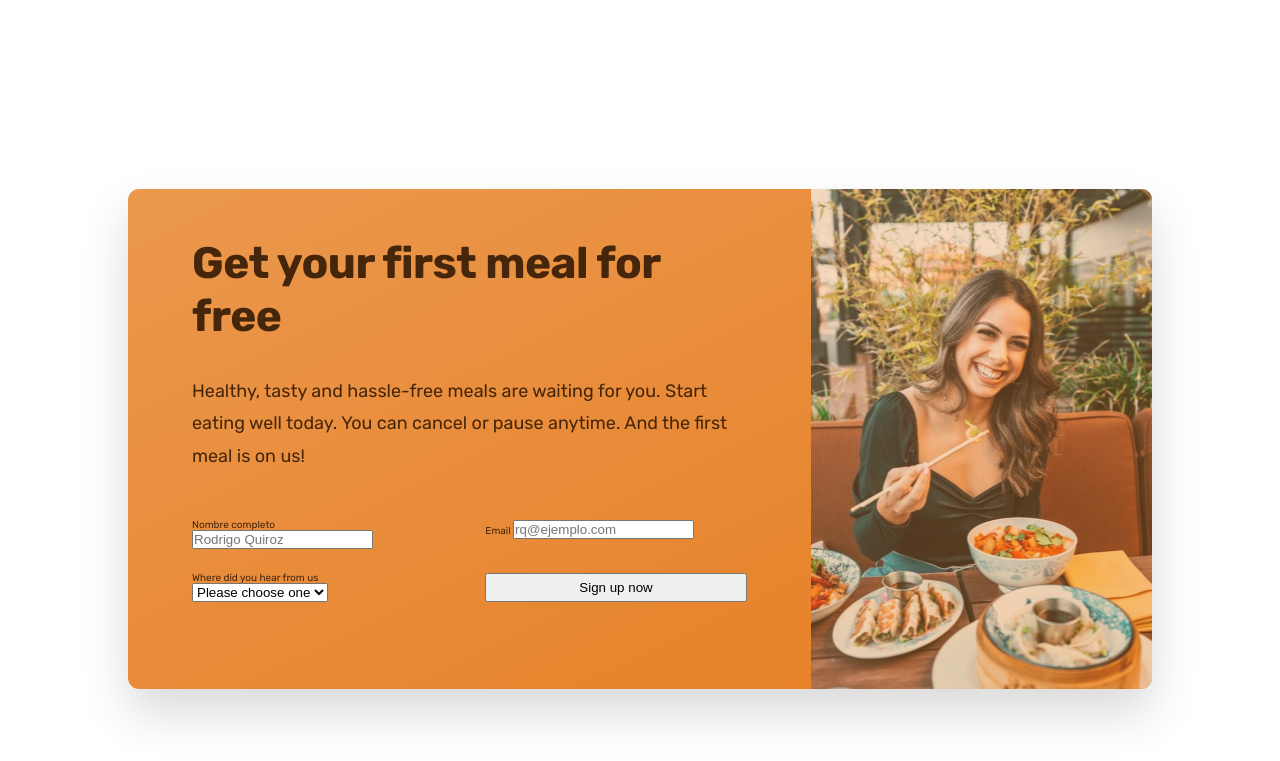
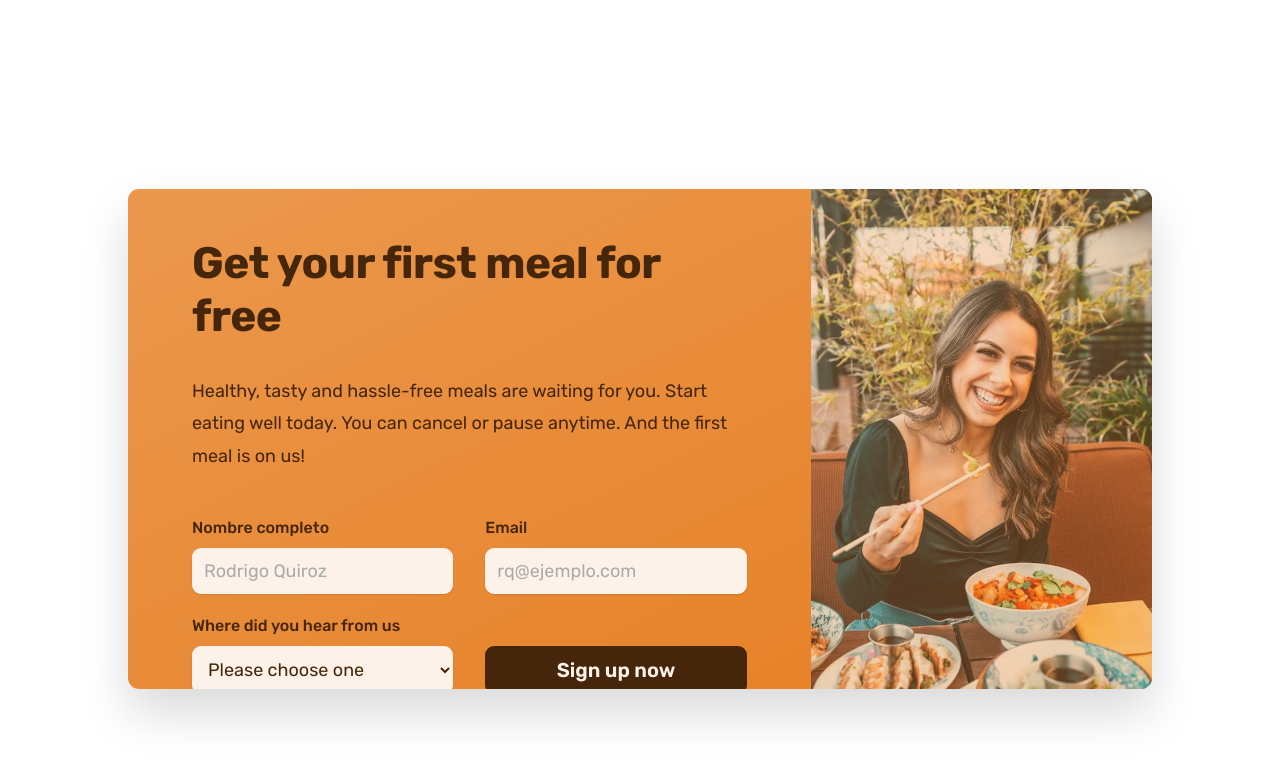
Before and after one commit to RodDev88/omniood-desktop, a plain HTML site: page index.html in a window 1280 px wide. Shown: the part 5949-6710 px from the top of the page. Drawn offline with nearby package versions, Linux system fonts and the light colour scheme.

Commit message:
finalizamos seccion CTA, muy bueno el trabajo de form en cuando a CSS y accesibilidad

```diff
--- a/css/general.css
+++ b/css/general.css
@@ -170,6 +170,7 @@ body {
   letter-spacing: 0.75px;
 }
 
+.btn,
 .btn:link,
 .btn:visited {
   display: inline-block;
@@ -178,6 +179,12 @@ body {
   font-weight: 600;
   padding: 1.6rem 3.2rem;
   border-radius: 9px;
+
+  /*Solo necesario para .btn*/
+
+  border: none;
+  cursor: pointer;
+  font-family: inherit;
 
   /*Transition prop, recordar que va en el estado original*/
   /* transition: background-color 0.3s; */
@@ -208,6 +215,18 @@ body {
 
   /*TRUCO para border inside*/
   box-shadow: inset 0 0 0 3px #fff;
+}
+
+.btn--form {
+  background-color: #45260a;
+  color: #fdf2e9;
+  align-self: end;
+  padding: 1.2rem;
+}
+
+.btn--form:hover {
+  background-color: #fff;
+  color: #555;
 }
 
 .link:link,
@@ -248,6 +267,11 @@ body {
   color: #e67e22;
 }
 
+*:focus {
+  outline: none;
+  box-shadow: 0 0 0 0.8rem rgba(230, 125, 34, 0.5);
+}
+
 /* HELPER / SETTINGS CLASES*/
 
 .margin-right-sm {
--- a/css/styles.css
+++ b/css/styles.css
@@ -515,3 +515,32 @@ eliminando el por defecto inline-block*/
   column-gap: 3.2rem;
   row-gap: 2.4rem;
 }
+
+.cta-form label {
+  display: block;
+  font-size: 1.6rem;
+  font-weight: 500;
+  margin-bottom: 1.2rem;
+}
+
+.cta-form input,
+.cta-form select {
+  width: 100%;
+  padding: 1.2rem;
+  font-size: 1.8rem;
+  font-family: inherit;
+  color: inherit;
+  border: none;
+  background-color: #fdf2e9;
+  border-radius: 9px;
+  box-shadow: 0 1px 2px rgba(0, 0, 0, 0.1);
+}
+
+.cta-form input::placeholder {
+  color: #aaa;
+}
+
+.cta *:focus {
+  outline: none;
+  box-shadow: 0 0 0 0.8rem rgba(253, 242, 233, 0.5);
+}
--- a/index.html
+++ b/index.html
@@ -577,7 +577,7 @@
                   </select>
                 </div>
 
-                <button class="btn">Sign up now</button>
+                <button class="btn btn--form">Sign up now</button>
               </form>
             </div>
             <div
```
